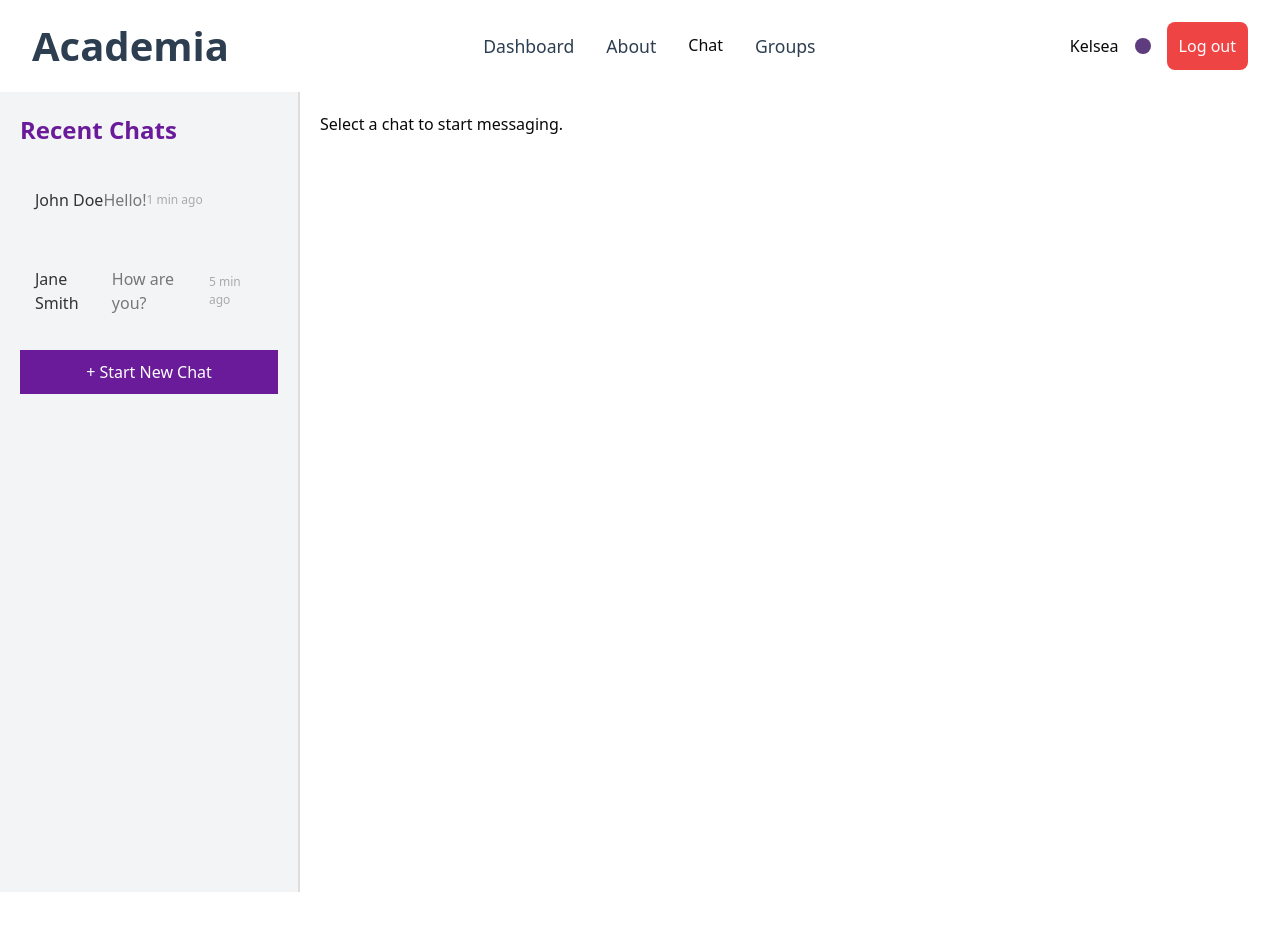
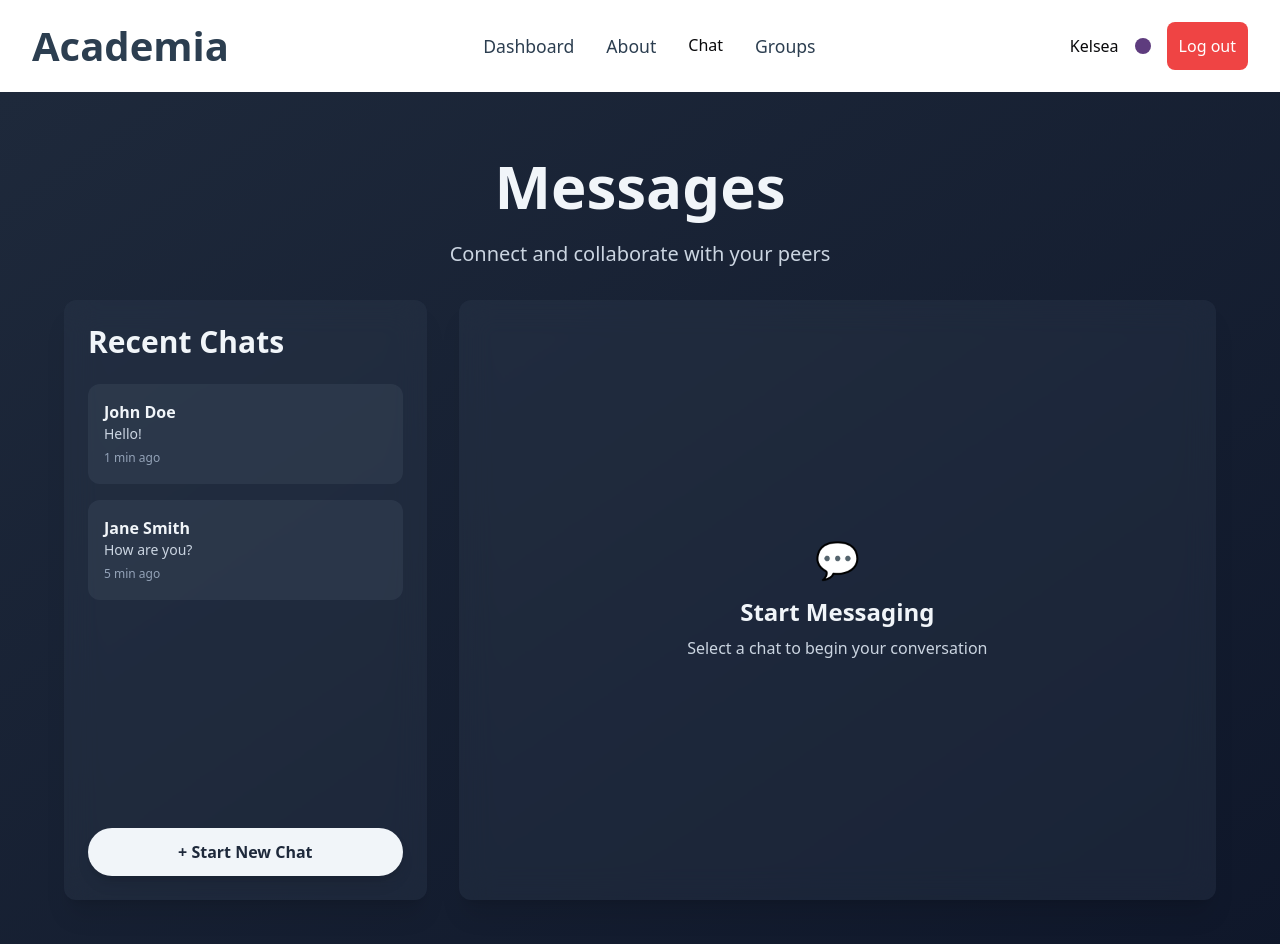
Before and after one commit to Josedekajos/Academia, a React (Vite) app: page /chat in a window 1280 px wide. Shown: the top 944 px of the page. Before the commit the page ends 892 px from the top, so only its background shows below. Built offline with nearby package versions, Linux system fonts and the light colour scheme.

Commit message:
modified the chat page

```diff
--- a/src/pages/Chat.jsx
+++ b/src/pages/Chat.jsx
@@ -1,5 +1,5 @@
-import { useState } from 'react';
-import './Chat.css';
+import {useState} from 'react';
+import {motion} from 'framer-motion';
 
 const Chat = () => {
   const [chats, setChats] = useState([
@@ -9,6 +9,27 @@ const Chat = () => {
   const [activeChatId, setActiveChatId] = useState(null);
   const [message, setMessage] = useState('');
   const [chatMessages, setChatMessages] = useState({});
+
+  const containerVariants = {
+    hidden: { opacity: 0 },
+    visible: {
+      opacity: 1,
+      transition: {
+        staggerChildren: 0.2
+      }
+    }
+  };
+
+  const itemVariants = {
+    hidden: { opacity: 0, y: 20 },
+    visible: {
+      opacity: 1,
+      y: 0,
+      transition: {
+        duration: 0.5
+      }
+    }
+  };
 
   const startNewChat = () => {
     const userName = prompt("Enter the name of the user you want to chat with:");
@@ -39,57 +60,122 @@ const Chat = () => {
   };
 
   return (
-    <div className="chat">
-      <div className="chat-list">
-        <h2>Recent Chats</h2>
+      <div className="min-h-screen bg-gradient-to-br from-slate-800 to-slate-900 py-16 px-4">
+        <motion.div
+            className="max-w-6xl mx-auto"
+            variants={containerVariants}
+            initial="hidden"
+            animate="visible"
+        >
+          <motion.div
+              variants={itemVariants}
+              className="text-center mb-8"
+          >
+            <h1 className="text-5xl md:text-6xl font-bold text-slate-100 mb-6">Messages</h1>
+            <p className="text-xl text-slate-300">Connect and collaborate with your peers</p>
+          </motion.div>
+
+          <motion.div
+              variants={itemVariants}
+              className="grid grid-cols-1 md:grid-cols-3 gap-8 h-[600px]"
+          >
+            {/* Chat List */}
+            <div className="md:col-span-1 bg-slate-700/30 backdrop-blur-lg rounded-xl p-6 shadow-xl flex flex-col">
+              <h2 className="text-3xl font-bold text-slate-100 mb-6">Recent Chats</h2>
+              <div className="flex-grow overflow-y-auto space-y-4">
                 {chats.map((chat) => (
-          <div
+                    <motion.div
                         key={chat.id}
-            className={`chat-item ${activeChatId === chat.id ? 'active' : ''}`}
+                        whileHover={{ scale: 1.02 }}
+                        className={`cursor-pointer p-4 rounded-xl transition-all duration-300 ${
+                            activeChatId === chat.id
+                                ? 'bg-slate-600/50'
+                                : 'bg-slate-600/30 hover:bg-slate-600/40'
+                        }`}
                         onClick={() => setActiveChatId(chat.id)}
                     >
-            <h4>{chat.name}</h4>
-            <p>{chat.lastMessage}</p>
-            <span>{chat.time}</span>
+                      <h4 className="text-slate-100 font-semibold">{chat.name}</h4>
+                      <p className="text-slate-300 text-sm">{chat.lastMessage}</p>
+                      <span className="text-slate-400 text-xs">{chat.time}</span>
+                    </motion.div>
+                ))}
               </div>
-        ))}
-        <button onClick={startNewChat} className="new-chat-button">
+              <motion.button
+                  whileHover={{ scale: 1.05 }}
+                  whileTap={{ scale: 0.95 }}
+                  onClick={startNewChat}
+                  className="w-full mt-4 bg-slate-100 text-slate-800 font-bold py-3 px-4 rounded-full hover:bg-slate-200 transition duration-300 shadow-lg"
+              >
                 + Start New Chat
-        </button>
+              </motion.button>
             </div>
 
-      <div className="chat-box">
+            {/* Chat Box */}
+            <motion.div
+                variants={itemVariants}
+                className="md:col-span-2 bg-slate-700/30 backdrop-blur-lg rounded-xl shadow-xl flex flex-col"
+            >
               {activeChatId ? (
                   <>
-            <div className="chat-header">
-              <h3>{chats.find((chat) => chat.id === activeChatId)?.name}</h3>
+                    <div className="p-6 border-b border-slate-600/50">
+                      <h3 className="text-2xl font-bold text-slate-100">
+                        {chats.find((chat) => chat.id === activeChatId)?.name}
+                      </h3>
                     </div>
-            <div className="chat-messages">
+                    <div className="flex-grow overflow-y-auto p-6 space-y-4">
                       {(chatMessages[activeChatId] || []).map((msg, index) => (
-                <div
+                          <motion.div
+                              initial={{ opacity: 0, y: 20 }}
+                              animate={{ opacity: 1, y: 0 }}
                               key={index}
-                  className={`chat-message ${msg.sender === 'You' ? 'sent' : 'received'}`}
+                              className={`flex flex-col ${
+                                  msg.sender === 'You' ? 'items-end' : 'items-start'
+                              }`}
                           >
-                  <span className="sender">{msg.sender}:</span>
-                  <span className="text">{msg.text}</span>
-                  <span className="time">{msg.time}</span>
+                            <div className={`max-w-[70%] p-4 rounded-xl ${
+                                msg.sender === 'You'
+                                    ? 'bg-slate-600/50 text-slate-100'
+                                    : 'bg-slate-600/30 text-slate-200'
+                            }`}>
+                              <p className="text-sm font-semibold text-slate-300 mb-1">{msg.sender}</p>
+                              <p className="text-slate-100">{msg.text}</p>
+                              <p className="text-xs text-slate-400 mt-2">{msg.time}</p>
                             </div>
+                          </motion.div>
                       ))}
                     </div>
-            <form onSubmit={sendMessage} className="chat-input">
+                    <form onSubmit={sendMessage} className="p-6 border-t border-slate-600/50">
+                      <div className="flex gap-4">
                         <input
                             type="text"
                             placeholder="Type a message..."
                             value={message}
                             onChange={(e) => setMessage(e.target.value)}
+                            className="flex-grow bg-slate-600/30 text-slate-100 placeholder-slate-400 rounded-xl px-6 py-3 focus:outline-none focus:ring-2 focus:ring-slate-400 focus:ring-opacity-50"
                         />
-              <button type="submit">Send</button>
+                        <motion.button
+                            whileHover={{ scale: 1.05 }}
+                            whileTap={{ scale: 0.95 }}
+                            type="submit"
+                            className="bg-slate-100 text-slate-800 font-bold px-8 py-3 rounded-full hover:bg-slate-200 transition duration-300 shadow-lg"
+                        >
+                          Send
+                        </motion.button>
+                      </div>
                     </form>
                   </>
               ) : (
-          <p>Select a chat to start messaging.</p>
+                  <div className="flex-grow flex items-center justify-center text-center p-8">
+                    <div>
+                      <div className="text-4xl mb-4">💬</div>
+                      <h3 className="text-2xl font-bold text-slate-100 mb-2">Start Messaging</h3>
+                      <p className="text-slate-300">Select a chat to begin your conversation</p>
+                    </div>
+                  </div>
               )}
-      </div>
+            </motion.div>
+          </motion.div>
+        </motion.div>
       </div>
   );
 };
```
Lines whose indentation alone changed are shown as unchanged.
